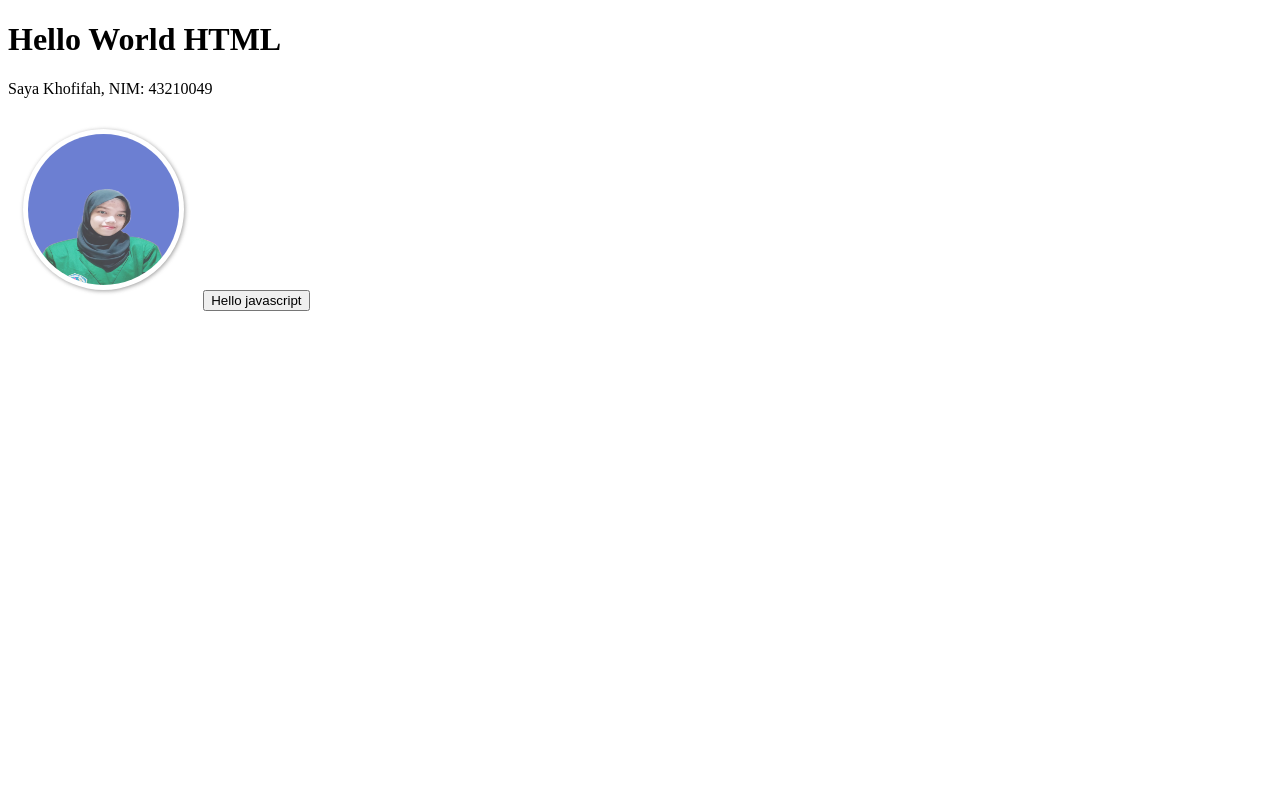
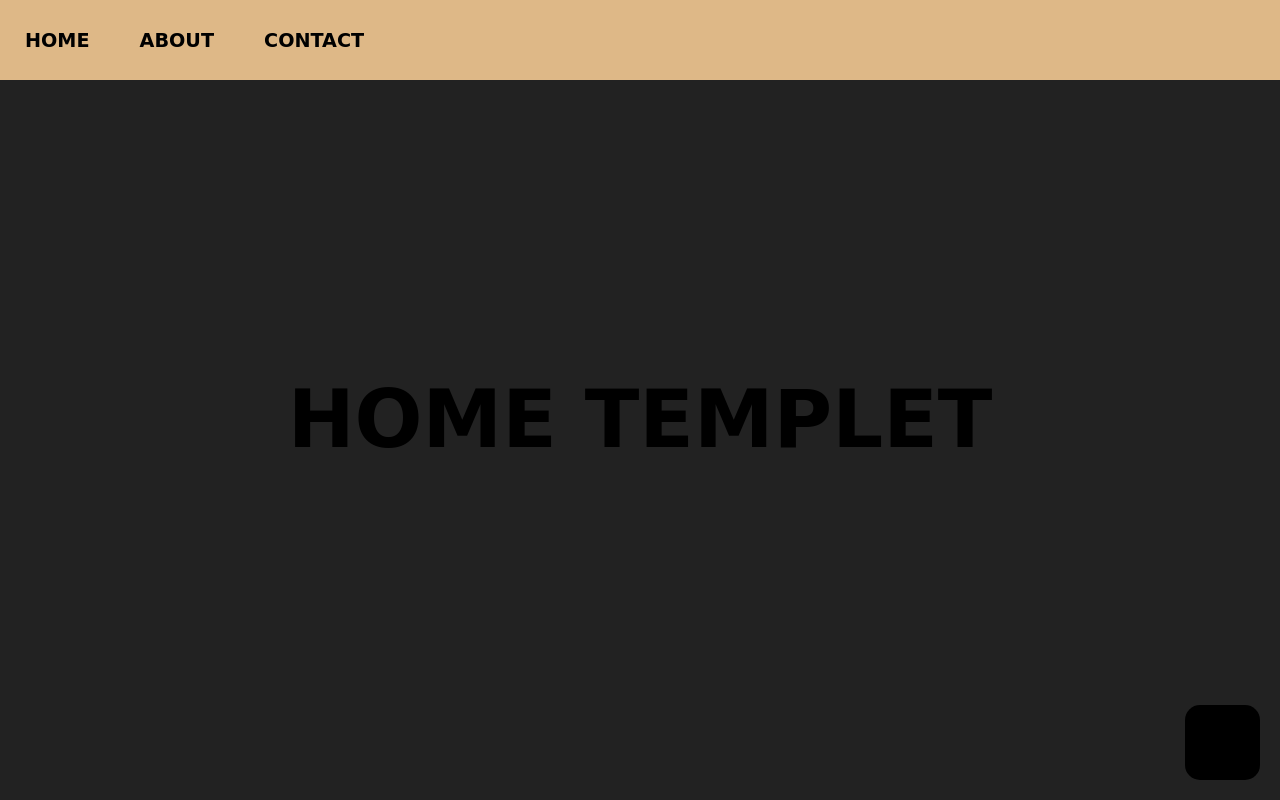
Before and after one commit to khofifah11/khofifah.github.io, a plain HTML site: page index.html in a window 1280 px wide. Shown: the top 800 px of the page. Drawn offline with Linux system fonts and the light colour scheme.

Commit message:
Add files via upload

```diff
--- a/index.html
+++ b/index.html
@@ -2,16 +2,52 @@
 <html>
 <head>
 	<meta charset="utf-8">
-	<meta name="viewport" content="width=device-width, initial-scale=1">
-	<title> halaman pertama </title>
-	<link rel="stylesheet" type="text/css" href="style.css">
+	<meta http-equiv="X-UA-Compatible" content="IE=edge">
+	<meta name="viewport" content="width=device-width, initial-scale=1.0">
+	<link rel="stylesheet" href="style.css"/>
+	<title>Deacode - Templet HTML Basic</title>
 </head>
 <body>
-	<h1>Hello World HTML</h1>
-	<p>Saya Khofifah, NIM: 43210049</p>
-
-	<img src="khofifah.jpeg">
-
-<button onclick="alert('hello world javascrip')"> Hello javascript</button>
+    <section id="home">
+    	<div class="container">
+    		navigation bar star
+    		<div class="navwrapper">
+    			<ul class="navigation">
+    				<li class="nav">
+    					<a href="#home" class="navlink">HOME</a>
+    				</li>
+    				<li class="nav">
+    					<a href="#about" class="navlink">ABOUT</a>
+    				</li>
+    				<li class="nav">
+    					<a href="#contact" class="navlink">CONTACT</a>
+    				</li>
+    			</ul>
+    		</div>
+    		<div class="contentwrapper">
+    			<h1>HOME TEMPLET</h1>
+    		</div>
+    	</div>
+    </section>
+    <section id="about">
+    	<div class="container red">
+    		<div class="contentwrapper">
+    			<h1>ABOUT</h1>
+    		</div>
+    	</div>
+    </section>
+    <section id="contact">
+    	<div class="container blue">
+    		<div class="contentwrapper">
+    			<h1>CONTACT</h1>
+    		</div>
+    	</div>
+    </section>
+    <div class="top" onclick="goToTop()"></div>
+    <script>
+    	const goToTop = () = {
+    		return location.href="#home"
+    	}
+    </script>
 </body>
 </html>
--- a/style.css
+++ b/style.css
@@ -1,33 +1,101 @@
-		body{
-			background-color: white;
-		}
-		h1{
-			color: black;
-			cursor: pointer;
-			transition: 0.2s;
-		}
+@import url('https://fonts.googleapis.com/css2/family=Patrick+Hand&display=swap');
 
-		h1:hover{
-			color: red;
-			letter-spacing: 2px;
-		}
+*,
+html,
+body {
+	margin: 0;
+	padding: 0;
+	box-sizing: border-box;
+	scroll-behavior: smooth;
+}
 
-		img{
-			width: 4cm;
-			height: 4cm;
-			border-radius: 50%;
-			box-shadow: 1px 1px 4px gray;
-			padding: 5px;
-			background: white;
-			margin: 15px;
-			transition: 0.2s;
-			opacity: 75%;
+body {
+	font-family: 'Patrick Hand', cursive;
+}
 
-		}
+section {
+	height: 100vh;
+}
 
-		img:hover{
-			transform: scale(1.2);
-			opacity: 100%;
-			box-shadow: 1px 1px 6px red;
+.container {
+	width: 100%;
+	height: 100%;
+	background-color: #222;
+}
 
-		}
+.red {
+	background-color: burlywood;
+}
+
+.blue {
+	background-color: steelblue;
+}
+
+h1 {
+	text-align: center;
+	font-size: 5em;
+	color: black;
+}
+
+.navwrapper {
+	width: 100%;
+	height: 80px;
+	background-color: burlywood;
+	position: fixed;
+	top: 0;
+	left: 0;
+}
+
+.contentwrapper {
+	display: flex;
+	justify-content: center;
+	align-items: center;
+	width: 100%;
+	height: 100%;
+}
+
+.navigation {
+	display: flex;
+	justify-content: flex-start;
+	align-items: center;
+	height: 100%;
+}
+
+.nav {
+	list-style-type: none;
+	padding: 20px;
+	margin: 5px;
+	cursor: pointer;
+}
+
+.nav:hover {
+	background-color: #eaeaea;
+	border-radius: 10px;
+	transition: all ease-in-out .25s;
+}
+
+.nav:hover > a {
+	color: #222;
+}
+
+.navlink {
+	color: black;
+	font-size: 1.2em;
+	font-weight: 600;
+	text-decoration: none;
+}
+
+.top {
+	display: flex;
+	justify-content: center;
+	align-items: center;
+	font-size: 2em;
+	cursor: pointer;
+	position: fixed;
+	bottom: 20px;
+	right: 20px;
+	width: 75px;
+	height: 75px;
+	background-color: black;
+	border-radius: 15px;
+}
```
